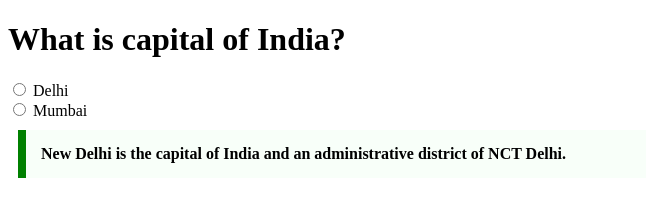
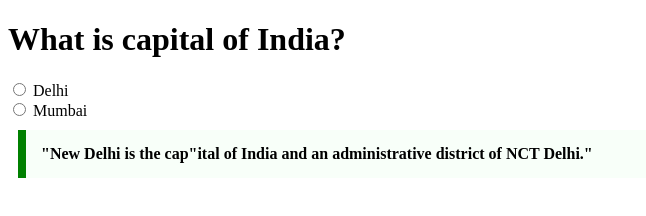
Before and after one commit to acciojob/trivia-NAVDEEP-SHARMA542, a website: page main.html in a window 1280 px wide. Shown: the whole page, without its empty margins (0-646 px from the left). Drawn offline with Linux system fonts and the light colour scheme.

Commit message:
created a submission

```diff
--- a/main.html
+++ b/main.html
@@ -27,7 +27,7 @@
         Mumbai
     </label>
     <blockquote>
-        New Delhi is the capital of India and an administrative district of NCT Delhi.
+        "New Delhi is the cap"ital of India and an administrative district of NCT Delhi."
     </blockquote>
 </body>
 </html>
```
